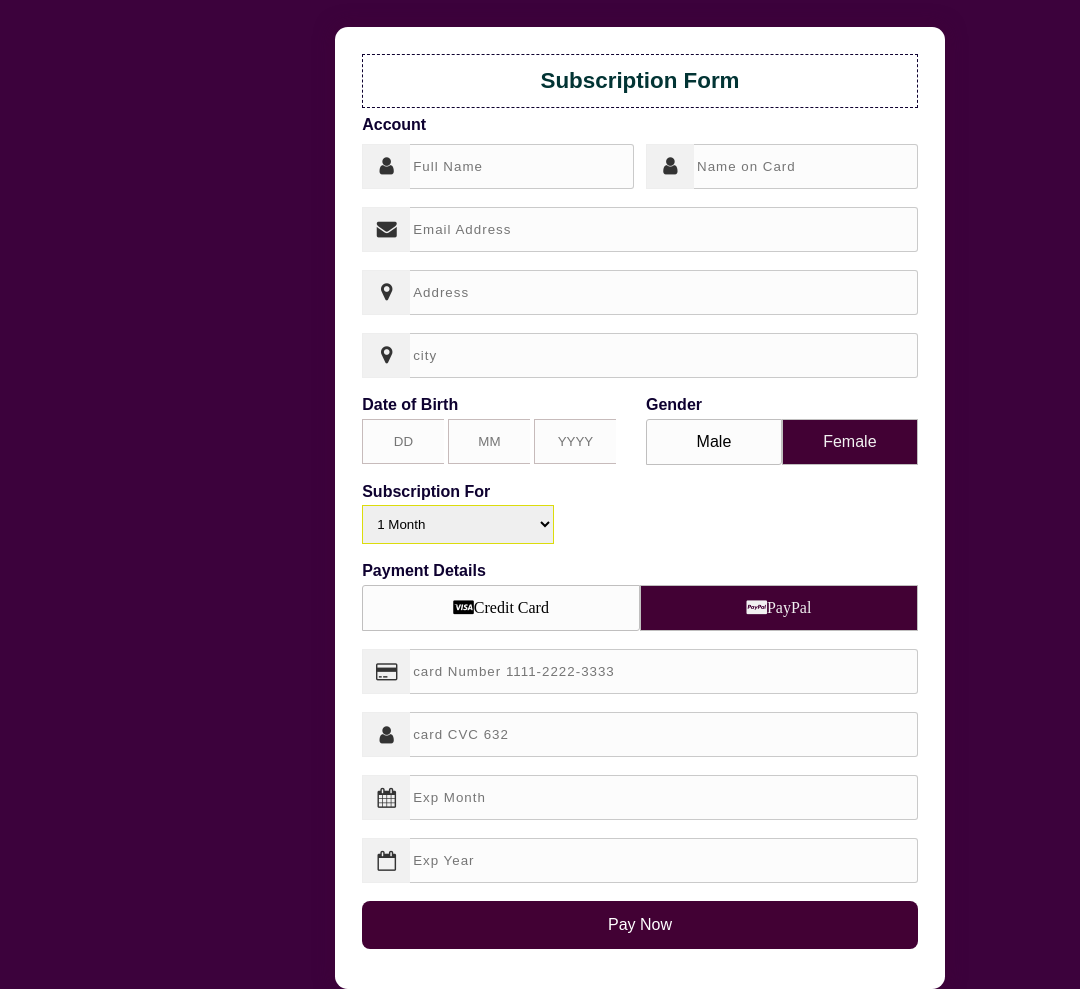
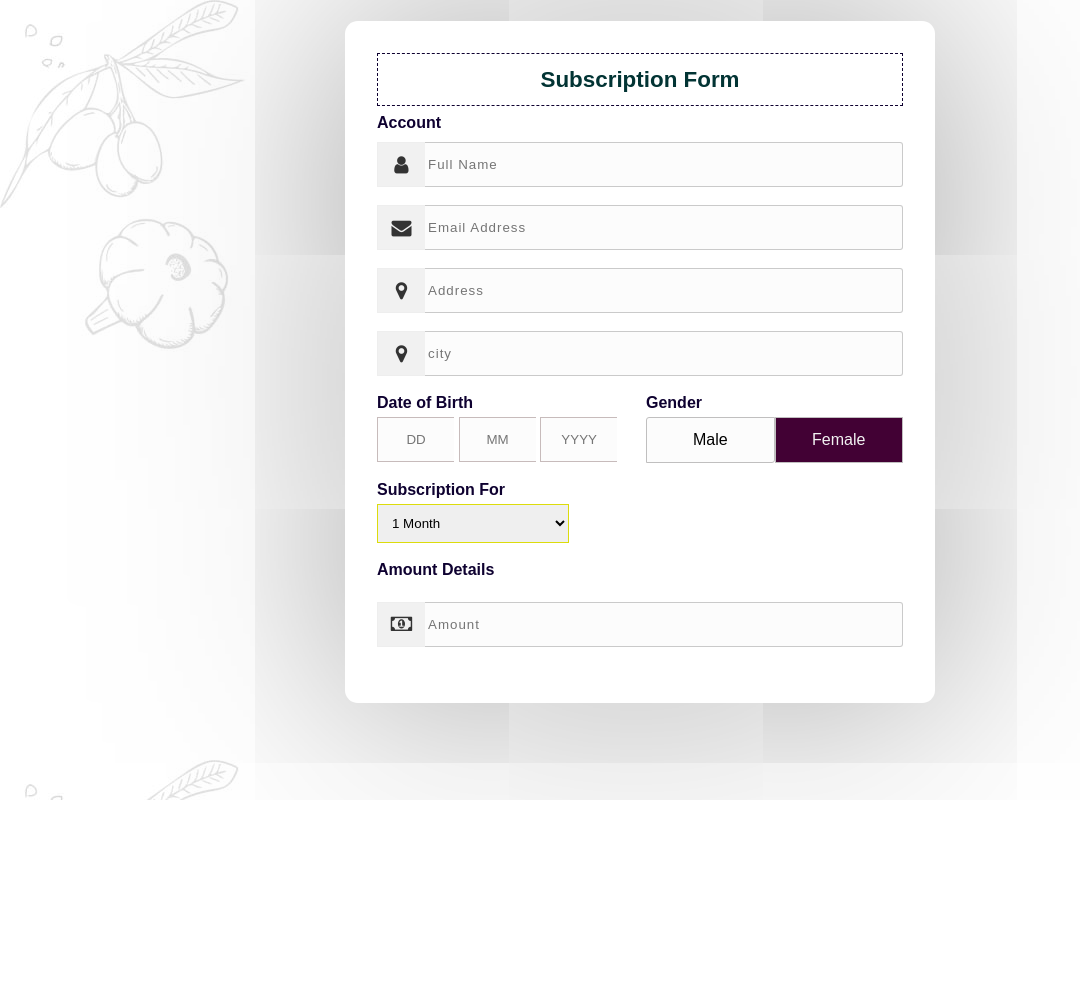
Before and after one commit to unwrapfood/unwrapweb2, a plain HTML site: page food website/subs.html in a window 1280 px wide. Shown: the whole page, without its empty margins (0-1080 px from the left). After the commit the page ends 800 px from the top, so only its background shows below. Drawn offline with Linux system fonts and the light colour scheme.

Commit message:
updated
updates

```diff
--- a/food website/style.css
+++ b/food website/style.css
@@ -27,12 +27,14 @@ html{
 }
 
 body{
-  background:#49015d;
+  background:#820ea2;
 }
 
 section{
   padding:2rem 9%;
+
 }
+
 
 .heading{
   text-align: center;
@@ -88,7 +90,7 @@ header{
 
   align-items: center;
   justify-content: space-between;
-  background:rgb(202, 220, 4);
+  background:rgb(245, 231, 104);
   padding:2rem 9%;
   box-shadow: 0 .5rem 1rem rgba(0,0,0,.1);
 }
@@ -140,15 +142,46 @@ header .navbar a:hover{
 }
 .feature{
  width: 100%;
+ height: 100%;
+ overflow: hidden;
+ position: relative;
+ animation: animate 20s infinite ease-in-out;
+ background-size: cover;
+ background-image: url(./images/h1.jpg);
+ background-position: center;
+ justify-content: center;
+ background-repeat: no-repeat;
 }
+
+@keyframes animate{
+  0%{
+    background-image: url(./images/h1.jpg);
+
+  }
+
+  20%{
+    background-image: url(./images/h2.jpg);
+  }
+  40%{
+    background-image: url(./images/h3.jpg);
+  }
+  60%{
+    background-image: url(./images/h4.jpg);
+  }
+  80%{
+    background-image: url(./images/h5.jpg);
+  }
+}
+
 .feature .heading{
-  color: #dae5e6;
+  color: #14f908;
 }
 
 .feature .card-container{
   display: flex;
   align-items: center;
   justify-content: center;
+
   flex-wrap: wrap;
   width: 100%;
 }
@@ -157,9 +190,9 @@ header .navbar a:hover{
     width: 23rem;
     margin: 3.5rem;
    padding: 2rem;
-    background: rgba(255,255,255,0.1);
-    border: 1.5px solid black;
-    box-shadow: 3px 3px 10px rgb(239, 239, 5);
+    background: rgb(80, 2, 59);
+
+    box-shadow: 3px 3px 10px rgba(54, 5, 111, 0.1);
     border-radius: 20px;
     overflow: hidden;
     position: relative;
--- a/food website/style1.css
+++ b/food website/style1.css
@@ -6,18 +6,18 @@ box-sizing: border-box;
 }
 
 body{
-    background-color: rgb(60, 2, 60);
+    background-image: url(./images/home-bg.jpg);
     font-family: Arial, Helvetica, sans-serif;
 
 }
 
 .wrapper{
     background-color: rgb(255, 255, 255);
-    width: 610px;
-    padding: 1.7rem;
+    width: 590px;
+    padding: 2rem;
 
-    margin: 1.7rem auto 0;
-    box-shadow: 0px 0px 20px rgba(65, 5, 52, 0.5);
+    margin: 1.3rem auto 0;
+    box-shadow: 0px 0px 300px rgba(0,0,0,0.4);
     border-radius: 0.8rem;
 }
 
@@ -158,3 +158,9 @@ body{
     color: #000;
     background: #f5d018;
 }
+
+.btnpay{
+    margin-left: 12rem;
+    margin-top: 1.2rem;
+
+}
--- a/food website/subs.html
+++ b/food website/subs.html
@@ -19,10 +19,6 @@
                 <i class="fa fa-user icon"></i>
             </div>
 
-            <div class="input_box">
-                <input type="text"  class="name" placeholder="Name on Card" required>
-                <i class="fa fa-user icon"></i>
-            </div>
             </div>
 
             <div class="input_group">
@@ -75,48 +71,28 @@
             </div>
 
 
-            <!-----Payment -->
+            <!-----Amount-->
 
             <div class="input_group">
                 <div class="input_box">
-                <h4>Payment Details</h4>
-                <input type="radio" name="pay" class="radio" id="bc1" checked>
-                <label for="bc1"><span><i class="fa fa-cc-visa">Credit Card</i></span></label>
-                <input type="radio" name="pay" class="radio" id="bc2" checked>
-                <label for="bc2"><span><i class="fa fa-cc-paypal">PayPal</i></span></label>
+                <h4>Amount Details</h4>
+
             </div>
             </div>
             <div class="input_group">
                 <div class="input_box">
-                    <input type="tel" class="name" placeholder="card Number 1111-2222-3333" required>
-                    <i class="fa fa-credit-card icon"></i>
-                </div>
-            </div>
-            <div class="input_group">
-                <div class="input_box">
-                    <input type="tel" class="name" placeholder="card CVC 632" required>
-                    <i class="fa fa-user icon"></i>
-                </div>
-            </div>
-            <div class="input_group">
-                <div class="input_box">
-                    <input type="number" class="name" placeholder="Exp Month" required>
-                    <i class="fa fa-calendar icon"></i>
-                </div>
-            </div>
-            <div class="input_group">
-                <div class="input_box">
-                    <input type="number" class="name" placeholder="Exp Year" required>
-                    <i class="fa fa-calendar-o icon"></i>
-                </div>
-            </div>
-            <div class="input_group">
-                <div class="input_box">
-                 <button type="submit">Pay Now</button>
+                    <input type="tel" class="name" placeholder="Amount" required>
+                    <i class="fa fa-money icon"></i>
                 </div>
             </div>
 
         </form>
+        <form class="btnpay">
+            <script src="https://checkout.razorpay.com/v1/payment-button.js" data-payment_button_id="pl_JNrgcQt0CHWYq9" async>
+
+            </script>
+        </form>
+
     </div>
 
 </body>
```
Also changed, not shown: food website/index.html (+2 -2 lines), food website/images/h3.jpg (added), food website/images/h5.jpg (added), 3 other files.
